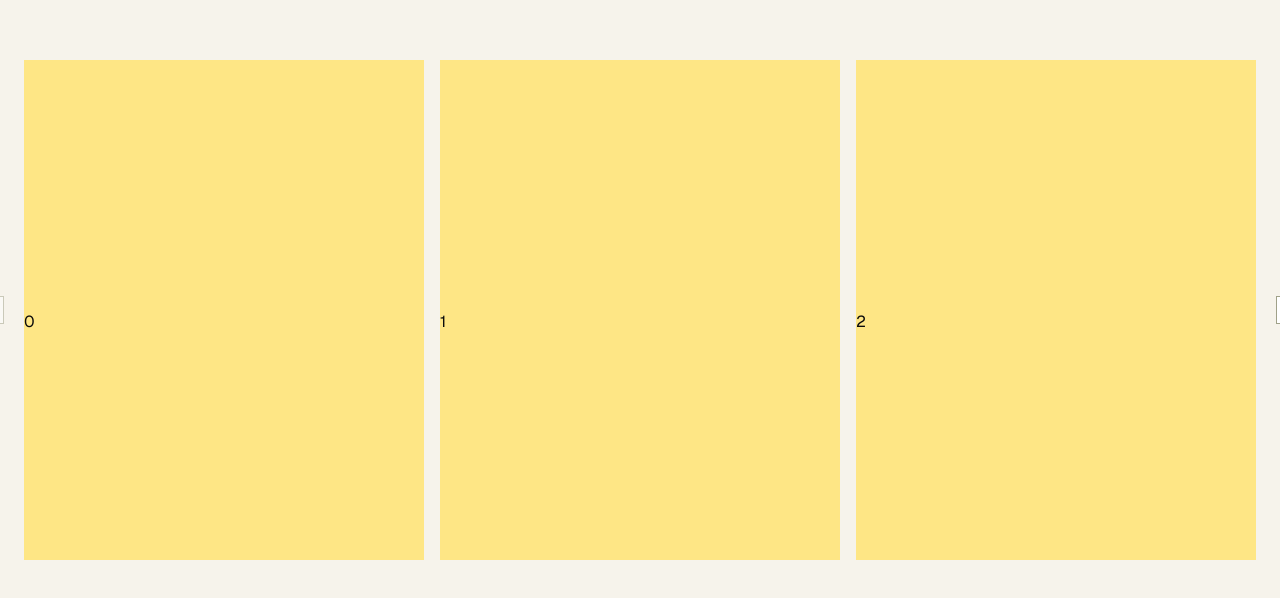
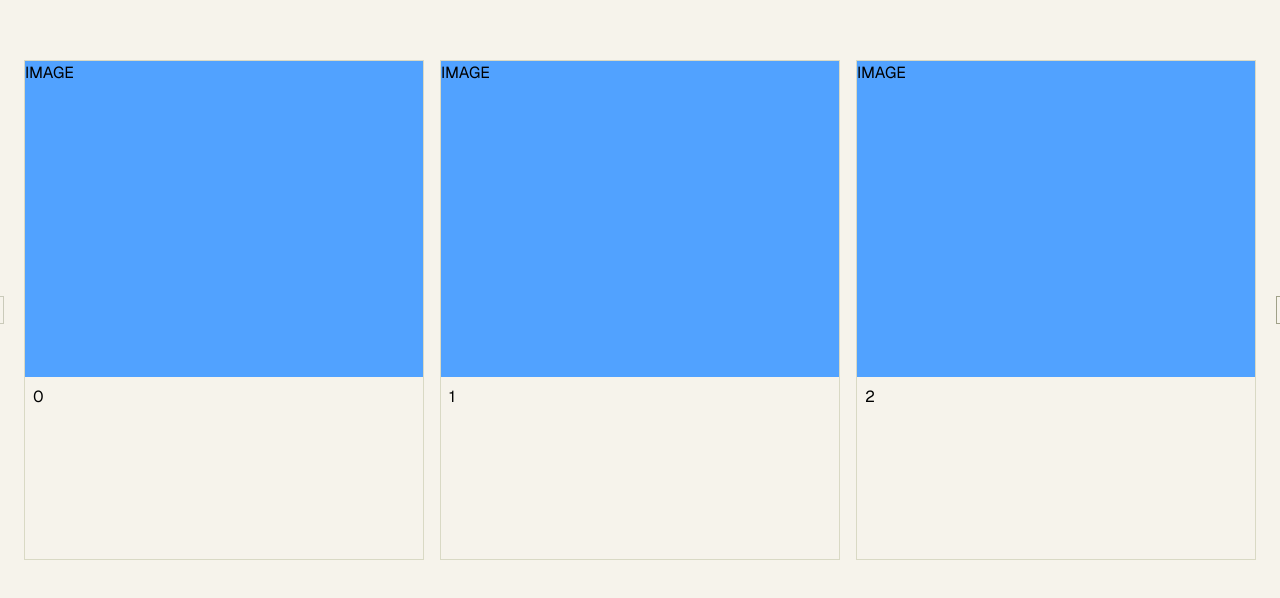
Before and after one commit to Benstrh/la-cabane-web-apps, a Next.js app: page / in a window 1280 px wide. Shown: the part 1690-2288 px from the top of the page. Built offline with nearby package versions, Linux system fonts and the light colour scheme; a web font is replaced by a local one.

Commit message:
integrating supabase

```diff
--- a/app/globals.css
+++ b/app/globals.css
@@ -111,7 +111,7 @@
   font-family: Arial, Helvetica, sans-serif;
 } */
 
-:root {
+/* :root {
   --background: oklch(1 0 0);
   --foreground: oklch(0.145 0 0);
   --card: oklch(1 0 0);
@@ -179,7 +179,7 @@
   --sidebar-border: oklch(1 0 0 / 10%);
   --sidebar-ring: oklch(0.556 0 0);
 }
-
+ */
 @layer base {
   * {
     @apply border-border outline-ring/50;
--- a/components/AboutSection.tsx
+++ b/components/AboutSection.tsx
@@ -1,8 +1,8 @@
 export default function AboutSection() {
   return (
-    <div className="relative flex h-auto flex-col items-center overflow-hidden px-4 py-8 sm:min-h-svh sm:justify-center sm:px-8 sm:pt-8">
-      <div className="about-section relative flex w-full flex-col font-decorative sm:grid sm:grid-cols-3">
-        <div className="space-y-4 p-0 sm:col-span-2 sm:col-start-2">
+    <div className="relative flex h-auto flex-col items-center overflow-hidden px-4 py-8 sm:px-8 sm:pt-8 md:justify-center lg:min-h-svh lg:justify-center">
+      <div className="about-section relative flex w-full flex-col font-decorative md:items-center md:justify-center md:text-center lg:grid lg:grid-cols-3 lg:text-left">
+        <div className="space-y-4 p-0 lg:col-span-2 lg:col-start-2">
           <div>
             <h1 className="mb-5 text-lg sm:text-2xl">ABOUT US</h1>
             <p className="font-caption-decorative text-[50px] leading-12 font-bold text-primary-brown-base sm:mb-8 sm:text-[75px] sm:leading-none sm:tracking-wide lg:text-[7rem]">
@@ -10,7 +10,7 @@ export default function AboutSection() {
             </p>
           </div>
 
-          <div className="flex flex-col space-y-4 text-[10px] text-pretty sm:grid sm:grid-cols-2 sm:space-y-0 sm:gap-x-4 sm:text-sm">
+          <div className="flex flex-col space-y-4 text-[10px] text-pretty md:text-sm lg:grid lg:grid-cols-2 lg:space-y-0 lg:gap-x-4">
             <p className="pr-2">
               Born from a vision to create the ultimate sanctuary, La Cabane
               seamlessly weaves the raw tranquility of nature with timeless
--- a/components/CabinCard.tsx
+++ b/components/CabinCard.tsx
@@ -5,12 +5,13 @@ import images from "@/public/about2.webp";
 export default function CabinCard({ index }: { index: number }) {
   return (
     <CarouselItem className="md:basis-1/2 lg:basis-1/3">
-      <div className="flex h-[500px] items-center justify-center bg-amber-200">
-        <div className="relative grid h-full w-full grid-rows-2">
-          <div className="relative">
+      <div className="flex h-[500px] items-center justify-center border border-primary-accent-200 bg-primary-base">
+        <div className="relative grid h-full w-full grid-rows-[65%_1fr] space-y-2">
+          <div className="relative bg-blue-400">
             {/* <Image src={images} alt="" fill className="object-cover" /> */}
+            IMAGE
           </div>
-          <p>{index}</p>
+          <div className="px-2">{index}</div>
         </div>
       </div>
     </CarouselItem>
--- a/components/HomeCarousel.tsx
+++ b/components/HomeCarousel.tsx
@@ -2,7 +2,7 @@ import CabinCarrousel from "./CabinCarrousel";
 
 export default function HomeCarousel() {
   return (
-    <div className="relative flex min-h-screen w-full">
+    <div className="relative flex h-auto w-full py-8 lg:min-h-screen lg:py-0">
       <div className="card-wrapper relative flex w-full flex-col items-center justify-center overflow-hidden px-6">
         <CabinCarrousel />
         {/* <div className="cabin-card"></div> */}
--- /dev/null
+++ b/lib/supabase.ts
@@ -0,0 +1,10 @@
+import { createClient } from "@supabase/supabase-js";
+
+const supabaseUrl = process.env.SUPABASE_URL;
+const supabaseKey = process.env.SUPABASE_KEY;
+
+if (!supabaseUrl || !supabaseKey) {
+  throw new Error("Missing Supabase Environtment Variable!");
+}
+
+const supabase = createClient(supabaseUrl, supabaseKey);
--- a/package.json
+++ b/package.json
@@ -9,6 +9,7 @@
     "lint": "eslint"
   },
   "dependencies": {
+    "@supabase/supabase-js": "^2.107.0",
     "class-variance-authority": "^0.7.1",
     "clsx": "^2.1.1",
     "embla-carousel-react": "^8.6.0",
```
Also changed, not shown: 1 other file (tests, documents, lock files or other folders).
